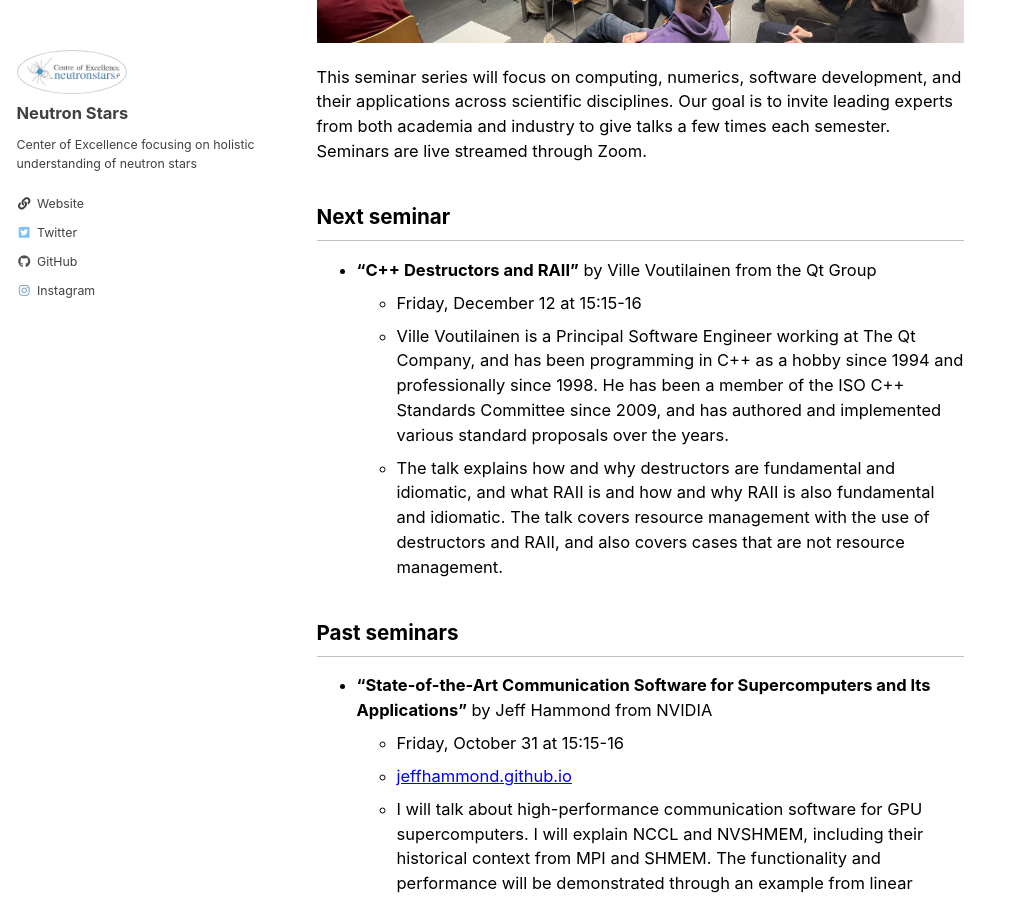
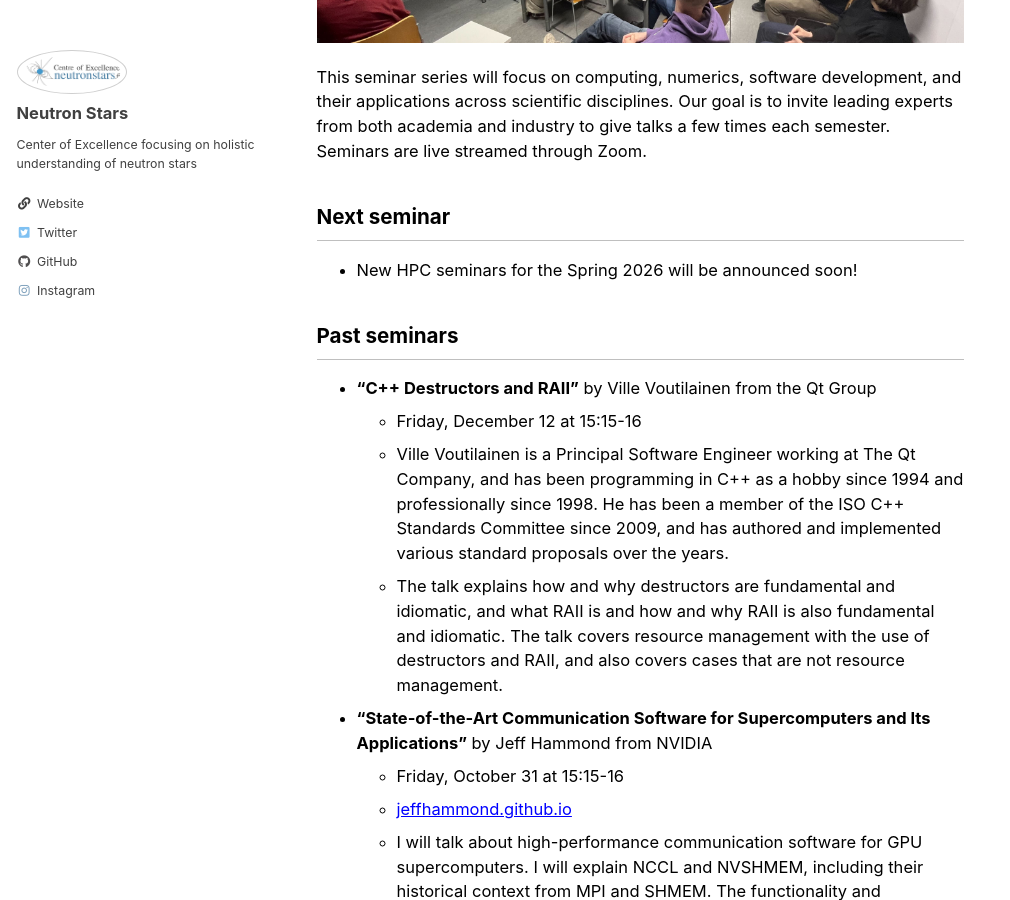
Before and after one commit to MiroPalmu/coe-website, a Jekyll site: the page built from _pages/events.md, in a window 1280 px wide and 900 px high, scrolled down 390 px. Shown: the whole window, without its empty margins (0-1010 px from the left). Built offline with Jekyll 4.4.1, drawn with Linux system fonts in a browser that asks for light colours; cached includes are drawn as plain includes; comment, search, counter and statistics services are not loaded.

Commit message:
update talks

```diff
--- a/_pages/events.md
+++ b/_pages/events.md
@@ -18,14 +18,15 @@ Seminars are live streamed through Zoom.
 
 ## Next seminar
 
+- New HPC seminars for the Spring 2026 will be announced soon!
+
+
+## Past seminars
+
 - **"C++ Destructors and RAII"** by Ville Voutilainen from the Qt Group
   - Friday, December 12 at 15:15-16
   - Ville Voutilainen is a Principal Software Engineer working at The Qt Company, and has been programming in C++ as a hobby since 1994 and professionally since 1998. He has been a member of the ISO C++ Standards Committee since 2009, and has authored and implemented various standard proposals over the years.
   - The talk explains how and why destructors are fundamental and idiomatic, and what RAII is and how and why RAII is also fundamental and idiomatic. The talk covers resource management with the use of destructors and RAII, and also covers cases that are not resource management.
-
-
-## Past seminars
-
 - **"State-of-the-Art Communication Software for Supercomputers and Its Applications"** by Jeff Hammond from NVIDIA
   - Friday, October 31 at 15:15-16
   - [jeffhammond.github.io](https://jeffhammond.github.io/)
```
